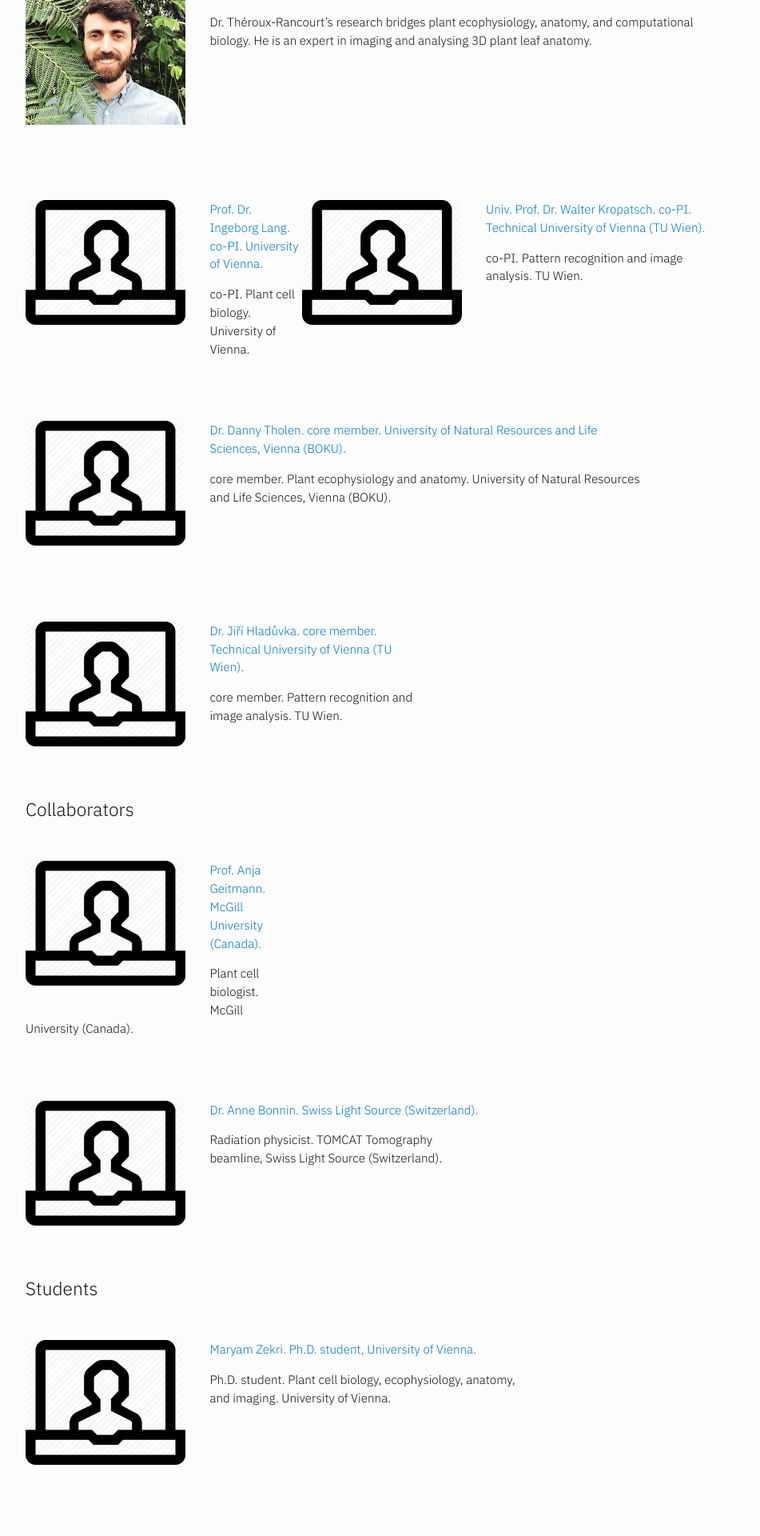
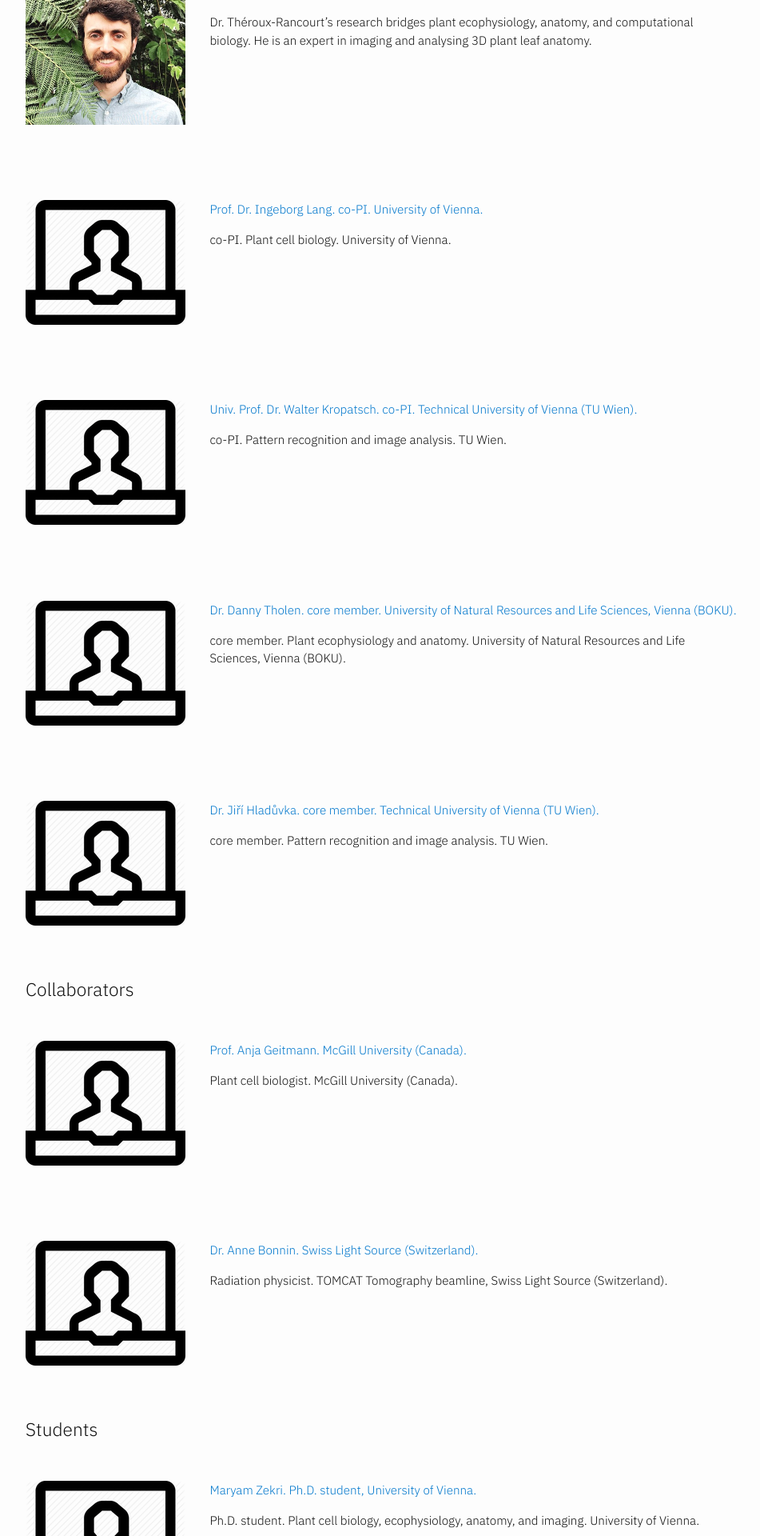
Before and after one commit to waters-gateway/waters-gateway.github.io, a Jekyll site: the page built from about.md, in a window 1280 px wide. Shown: the part 567-2487 px from the top of the page at 80% size, without its empty margins (163-1114 px from the left). Built offline with Jekyll 4.4.1, drawn with Linux system fonts in a browser that asks for light colours.

Commit message:
added more layout options to div.toc to fix width

```diff
--- a/_sass/_layout.scss
+++ b/_sass/_layout.scss
@@ -183,6 +183,9 @@
 div.toc {
   display: inline-table;
   margin: 2rem 0;
+  align-self: baseline;
+  vertical-align: top;
+  width: 100%;
 }
 
 body img.avatar {
```
